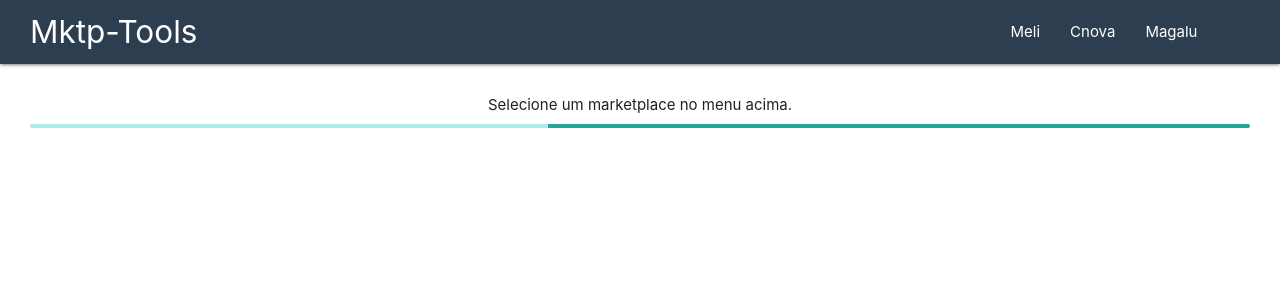
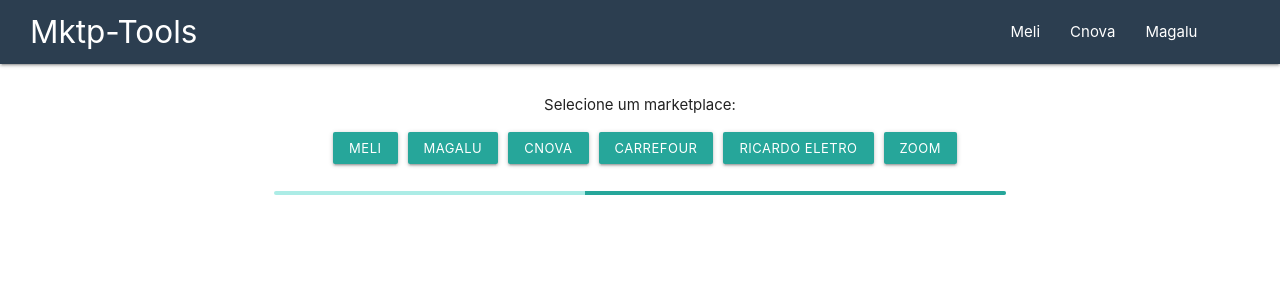
Before and after one commit to Lufabaz/Mktp-Tools, a React (Create React App) app: page / in a window 1280 px wide. Shown: the top 300 px of the page. Built offline with nearby package versions, Linux system fonts and the light colour scheme.

Commit message:
Development back button to Meli component.

```diff
--- a/src/App.js
+++ b/src/App.js
@@ -17,8 +17,12 @@
       setActiveCnova(flag)
       setActiveMeli(false)
       setActiveMagalu(false)
-    } else {
+    } else if (id === "magalu") {
       setActiveMagalu(flag)
+      setActiveCnova(false)
+      setActiveMeli(false)
+    } else if (id === "back") {
+      setActiveMagalu(false)
       setActiveCnova(false)
       setActiveMeli(false)
     }
@@ -28,8 +32,8 @@
     return (
         <div>
             <Navbar onClickResource={activeResource} />
-            {!activeMeli && !activeCnova && !activeMagalu && <Preloader />}
-            {activeMeli && <Meli/>}
+            {!activeMeli && !activeCnova && !activeMagalu && <Preloader onClickResource={activeResource} />}
+            {activeMeli && <Meli onClickResource={activeResource}/>}
             {activeCnova && <div><span>Cnova</span><br /></div>}
             {activeMagalu && <div><span>Magalu</span><br /></div>}
         </div>
--- a/src/components/Meli.js
+++ b/src/components/Meli.js
@@ -6,7 +6,7 @@
 import api from '../Services/apiMeli.js'
 import * as pretty from '../Helpers/jsonBeauty.ts'
 
-export default function Meli() {
+export default function Meli({onClickResource}) {
   const [eanTypeResult, setEanTypeResult] = useState('')
   const [eanLengthResult, setEanLengthResult] = useState('')
   const [eanValidResult, setEanValidResult] = useState('')
@@ -47,15 +47,23 @@
     setEanLengthResult('')
   }
 
+  const clickResource = (event) => {
+    event.preventDefault()
+    let flag = true
+    if (event.target.id === "back") {
+      flag = false
+    }
+    onClickResource(event.target.id,flag)
+  }
+
   return (
     <div>
     <div style={styles.buttonsMenu}>
-      <a style={{marginRight: '10px', marginBottom: '5px'}} className="waves-effect waves-light btn-small disabled">Consultas:</a>
-      <a style={{marginRight: '10px', marginBottom: '5px'}} className="waves-effect waves-light btn-small">Código de Barras</a>
-      <a style={{marginRight: '10px', marginBottom: '5px'}} className="waves-effect waves-light btn-small">Itens</a>
-      <a style={{marginRight: '10px', marginBottom: '5px'}} className="waves-effect waves-light btn-small">Categorias</a>
-      {/* <a style={{marginRight: '10px', marginBottom: '5px'}} className="waves-effect waves-light btn-small">Atributos</a>
-      <a style={{marginRight: '10px', marginBottom: '5px'}} className="waves-effect waves-light btn-small">Pedidos</a> */}
+      <a style={styles.buttonsItems} className="waves-effect waves-light btn-small disabled">Consultas:</a>
+      <a style={styles.buttonsItems} className="waves-effect waves-light btn-small">Código de Barras</a>
+      <a style={styles.buttonsItems} className="waves-effect waves-light btn-small">Itens</a>
+      <a style={styles.buttonsItems} className="waves-effect waves-light btn-small">Categorias</a>
+      <a id="back" href="" onClick={clickResource} style={styles.buttonsItems} className="blue waves-effect waves-light btn-small">Voltar</a>
     </div>
 
 
@@ -139,5 +147,9 @@
   buttonsMenu: {
     marginLeft: '20px',
     marginTop: '15px',
+  },
+  buttonsItems: {
+    marginRight: '10px',
+    marginBottom: '5px'
   }
 }
--- a/src/components/Preloader.js
+++ b/src/components/Preloader.js
@@ -1,13 +1,30 @@
 import React from 'react'
 
-export default function Preloader() {
+export default function Preloader({onClickResource}) {
+
+  const clickResource = (event) => {
+    event.preventDefault()
+    const flag = true
+    onClickResource(event.target.id,flag)
+  }
+
     return (
         <div>
             <div style={styles.divLoader}>
-                <div>Selecione um marketplace no menu acima.</div>
+            <div>Selecione um marketplace:</div>
+            <div style={styles.buttonsMenu}>
+              <a id="meli" href="" onClick={clickResource} style={styles.buttonsItems} className="waves-effect waves-light btn-small">Meli</a>
+              <a id="magalu" href="" onClick={clickResource} style={styles.buttonsItems} className="waves-effect waves-light btn-small">Magalu</a>
+              <a id="cnova" href="" onClick={clickResource} style={styles.buttonsItems} className="waves-effect waves-light btn-small">Cnova</a>
+              <a id="carrefour" href="" onClick={clickResource} style={styles.buttonsItems} className="waves-effect waves-light btn-small">Carrefour</a>
+              <a id="re" href="" onClick={clickResource} style={styles.buttonsItems} className="waves-effect waves-light btn-small">Ricardo Eletro</a>
+              <a id="zoom" href="" onClick={clickResource} style={styles.buttonsItems} className="waves-effect waves-light btn-small">Zoom</a>
+            </div>
+            <div style={{width: '60%', marginTop: '15px'}}>
                 <div className="progress">
                     <div className="indeterminate"></div>
                 </div>
+            </div>
             </div>
         </div>
     )
@@ -21,5 +38,13 @@
         justifyContent: 'center',
         padding: '30px',
         width: 'auto'
+    },
+    buttonsMenu: {
+      marginLeft: '20px',
+      marginTop: '15px',
+    },
+    buttonsItems: {
+      marginRight: '10px',
+      marginBottom: '5px'
     }
 }
```
